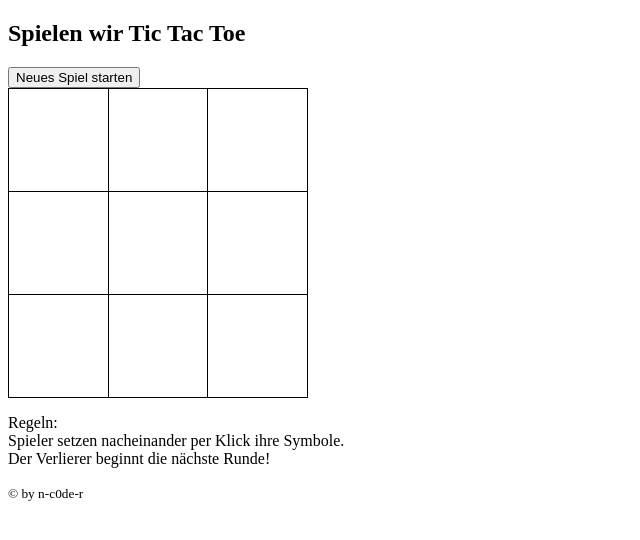
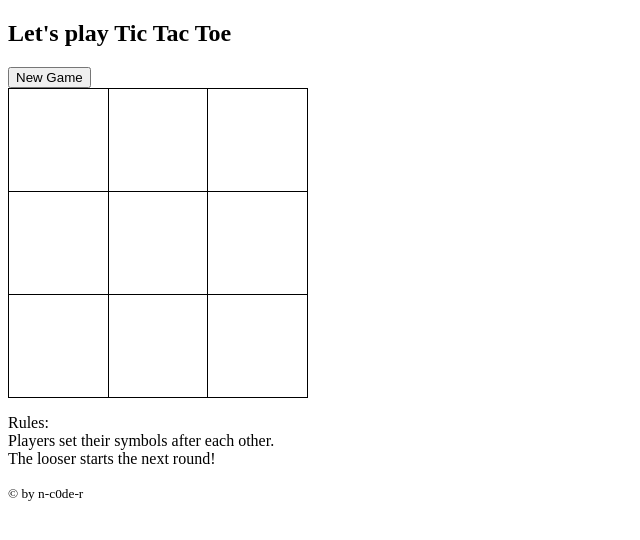
Before and after one commit to n-c0de-r/TicTacToeJS, a plain HTML site: page index.html in a window 1280 px wide. Shown: the whole page, without its empty margins (0-640 px from the left). Drawn offline with Linux system fonts and the light colour scheme.

Commit message:
change to english

```diff
--- a/index.html
+++ b/index.html
@@ -5,9 +5,9 @@
 <link rel="stylesheet" href="style.css">
 </head>
 <body>
-  <h2>Spielen wir Tic Tac Toe</h2>
+  <h2>Let's play Tic Tac Toe</h2>
   <h2></h2>
-  <button onclick="start()">Neues Spiel starten</button>
+  <button onclick="start()">New Game</button>
   <table>
     <tr>
       <td></td>
@@ -25,9 +25,9 @@
       <td></td>
     </tr>
   </table>
-  <p>Regeln:<br>
-  Spieler setzen nacheinander per Klick ihre Symbole.<br>
-  Der Verlierer beginnt die nächste Runde!</p>
+  <p>Rules:<br>
+  Players set their symbols after each other.<br>
+  The looser starts the next round!</p>
   <small>&copy by n-c0de-r</small>
 	<script type="application/javascript" src="script.js"></script>
 </body>
```
